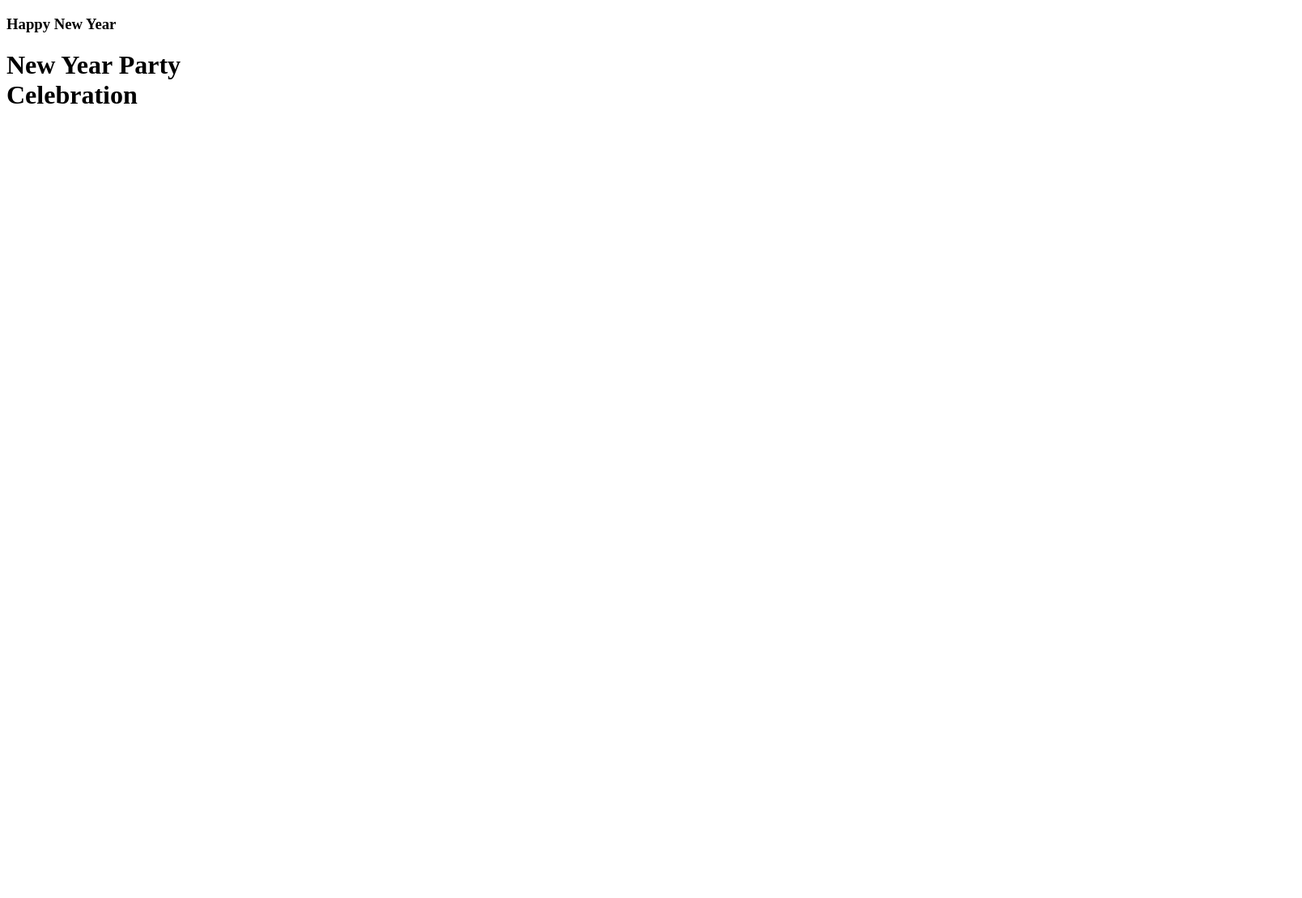
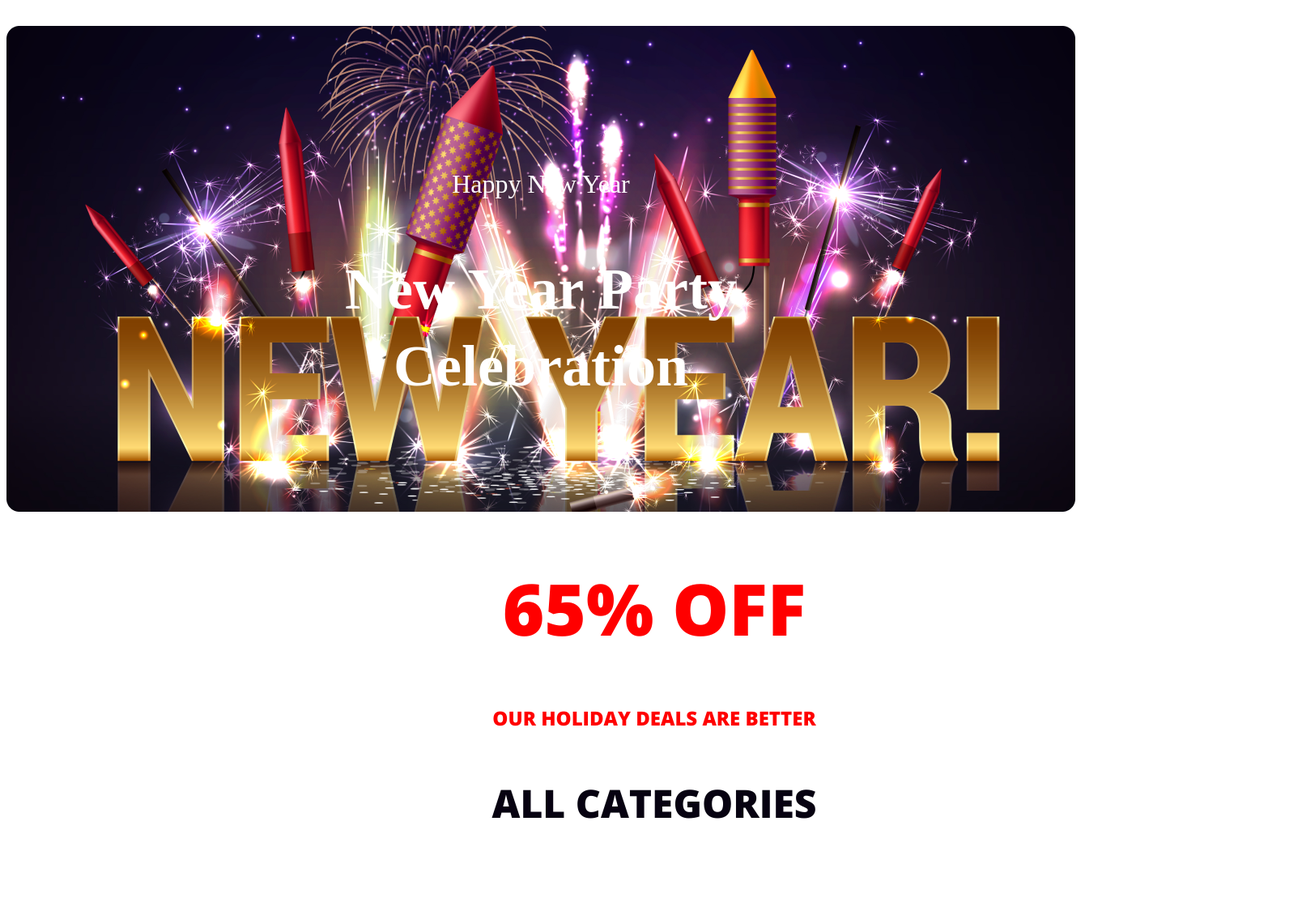
Before and after one commit to Shezan009/B9A1-New-Year-New-Mission, a plain HTML site: page index.html in a window 1280 px wide. Shown: the top 1109 px of the page at 81% size, 1608 px wide, since content can reach past the window. Before the commit the page ends 800 px from the top, so only its background shows below. Drawn offline with nearby package versions, Linux system fonts and the light colour scheme.

Commit message:
header section added

```diff
--- a/index.html
+++ b/index.html
@@ -1,25 +1,52 @@
 <!DOCTYPE html>
 <html lang="en">
+
 <head>
     <meta charset="UTF-8">
     <meta name="viewport" content="width=device-width, initial-scale=1.0">
     <title>New Year New Mission</title>
+
+    <link rel="preconnect" href="https://fonts.googleapis.com">
+    <link rel="preconnect" href="https://fonts.gstatic.com" crossorigin>
+    <link href="https://fonts.googleapis.com/css2?family=Inter:wght@700&family=Open+Sans:wght@800&display=swap" rel="stylesheet">
+
+
+    <link rel="stylesheet" href="styles/style.css">
 </head>
+
 <body>
 
     <header>
         <div class="container">
-            <h3 class="Greetings">Happy New Year</h3>
-            <h1 class="Advertise">New Year Party <br> Celebration</h1>
+            <h3 class="banner-title">Happy New Year</h3>
+            <h1 class="banner-text">New Year Party <br> Celebration</h1>
+        </div>
+        <div class="greeting-offer">
+            <div class="offer">
+                <h1 class="offer-title">65% OFF</h1>
+                <h3 class="offer-text">OUR HOLIDAY DEALS ARE BETTER</h3>
+                <h2 class="offer-category">ALL CATEGORIES</h2>
+            </div>
+            <img src="resources/New Year Photo.png" alt="">
+        </div>
+
+        <div>
+
         </div>
 
     </header>
+
+
+
     <main>
 
     </main>
+
+
     <footer>
 
     </footer>
 
 </body>
+
 </html>
--- /dev/null
+++ b/styles/style.css
@@ -0,0 +1,77 @@
+.container {
+    background-image: url('../resources/Banner\ Image.png');
+    width: 1320px;
+    height: 600px;
+    flex-shrink: 0;
+
+}
+
+.banner-title {
+    color: #FFF;
+    text-align: center;
+    font-family: Merriweather;
+    font-size: 32px;
+    font-style: normal;
+    font-weight: 400;
+    line-height: normal;
+    padding-top: 177px;
+    padding-right: 530px;
+    padding-left: 530px;
+    padding-bottom: 16px;
+}
+
+.banner-text {
+    color: #FFF;
+    text-align: center;
+    font-family: Merriweather;
+    font-size: 72px;
+    font-style: normal;
+    font-weight: 900;
+    line-height: 95px;
+    /* 131.944% */
+}
+
+.greeting-offer {
+    width: 1600px;
+    height: 7335px;
+    background: #FFF;
+    text-align: center;
+
+
+}
+
+.offer {
+    font-family: 'Inter', sans-serif;
+    font-family: 'Open Sans', sans-serif;
+}
+
+.offer-title {
+    color: #F00;
+    font-size: 88px;
+    font-style: normal;
+    font-weight: 700;
+    line-height: normal;
+}
+
+.offer-text {
+    color: #F00;
+    font-size: 24px;
+font-style: normal;
+font-weight: 500;
+line-height: normal;
+padding-bottom: 16px;
+
+
+}
+
+.offer-category {
+    color: #070211;
+    font-size: 48px;
+font-style: normal;
+font-weight: 700;
+line-height: normal;
+padding-top: 0;
+padding-bottom: 48px;
+
+
+}
```
